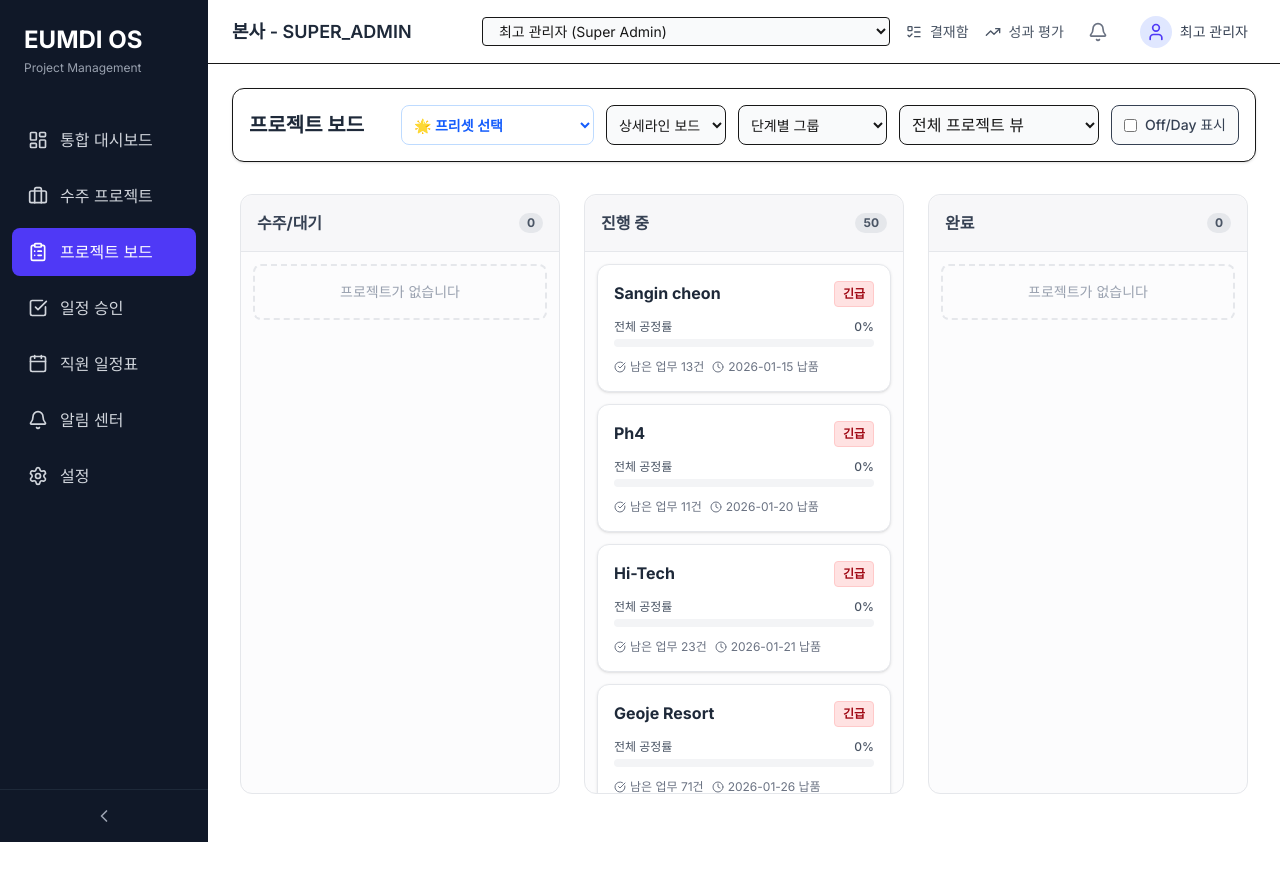
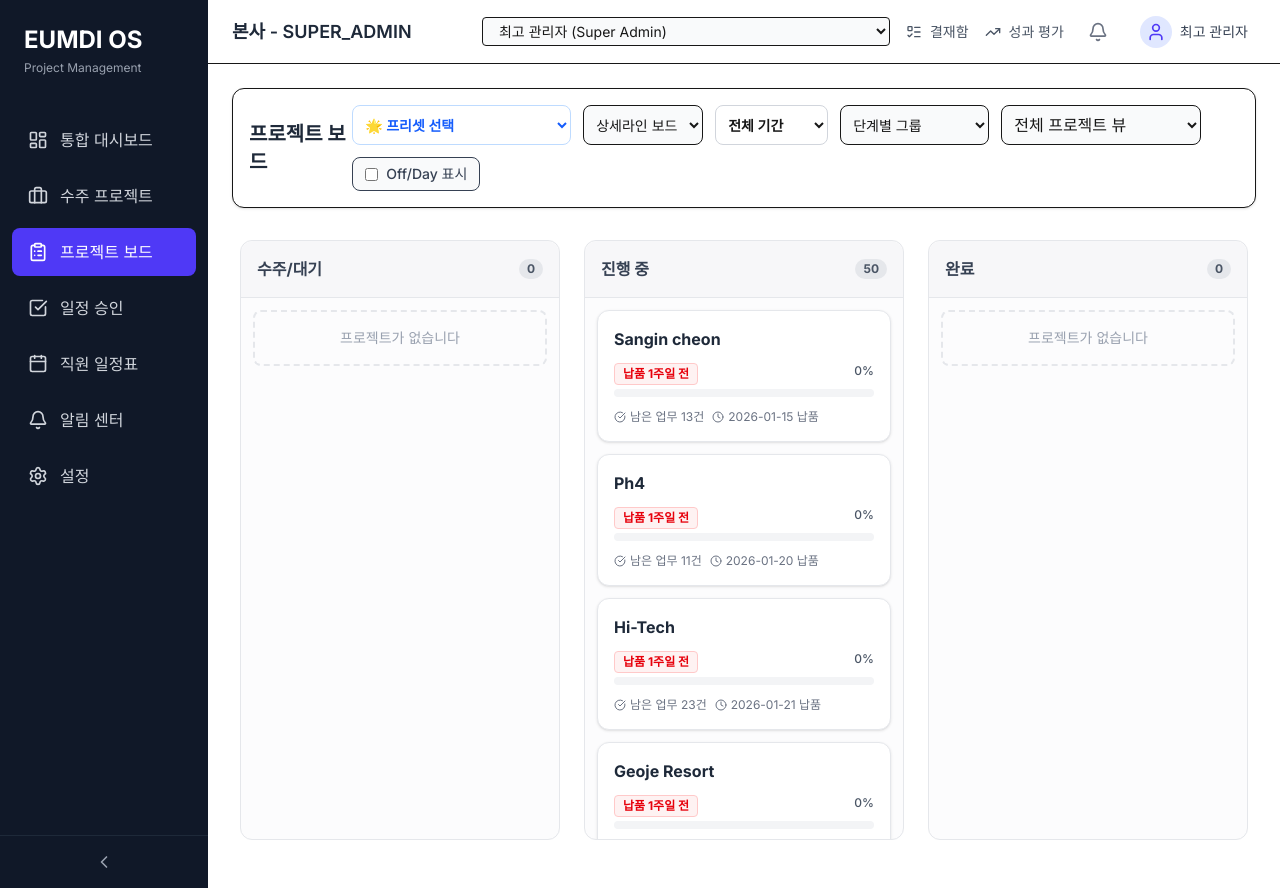
Before and after one commit to eumditravel-oss/workspace, a Next.js app: page /workspace/projects in a window 1280 px wide. Before the commit the page ends 842 px from the top, so only its background shows below. Built offline with nearby package versions, Linux system fonts and the light colour scheme.

Commit message:
phase-64: update delivery preset names and add month filters to project board and schedules

```diff
--- a/src/app/projects/page.tsx
+++ b/src/app/projects/page.tsx
@@ -20,6 +20,7 @@ export default function ProjectBoardPage() {
   const [viewType, setViewType] = useState<BoardViewType>('DETAILED');
   const [showPersonalSchedules, setShowPersonalSchedules] = useState(false);
   const [showEvaluationModal, setShowEvaluationModal] = useState(false);
+  const [selectedMonth, setSelectedMonth] = useState<number | 'ALL'>('ALL');
 
   const applyPreset = (preset: string) => {
     if (preset === 'ASSIGNEE_VIEW') {
@@ -39,6 +40,23 @@ export default function ProjectBoardPage() {
     if (currentUser.role === 'PM') return p.pmId === currentUser.id;
     if (currentUser.role === 'WORKER') return true; // In real app, check assignment
     return false;
+  });
+
+  const filteredProjects = accessibleProjects.filter(p => {
+    if (selectedMonth === 'ALL') return true;
+
+    // Filter by tasks that overlap with the selected month
+    const pTasks = tasks.filter(t => t.projectId === p.id && !t.isDeleted);
+    return pTasks.some(t => {
+      if (!t.startDate && !t.dueDate) return false;
+      const start = t.startDate ? new Date(t.startDate) : new Date(t.dueDate!);
+      const end = t.dueDate ? new Date(t.dueDate) : new Date(t.startDate!);
+
+      const targetMonthStart = new Date(2026, selectedMonth - 1, 1);
+      const targetMonthEnd = new Date(2026, selectedMonth, 0, 23, 59, 59);
+
+      return start <= targetMonthEnd && end >= targetMonthStart;
+    });
   });
 
   // Auto-select removed to show Project Summary Board by default
@@ -79,7 +97,7 @@ export default function ProjectBoardPage() {
             defaultValue=""
           >
             <option value="" disabled>🌟 프리셋 선택</option>
-            <option value="ASSIGNEE_VIEW">작업자별 부하(Assignee)</option>
+            <option value="ASSIGNEE_VIEW">진행중인 프로젝트(Assignee)</option>
             <option value="PRIORITY_VIEW">납품일 임박도 현황</option>
           </select>
 
@@ -90,6 +108,17 @@ export default function ProjectBoardPage() {
           >
             <option value="DETAILED">상세라인 보드</option>
             <option value="COLLAB">협업 보드</option>
+          </select>
+
+          <select
+            className="border rounded-lg p-2 bg-white text-sm font-semibold border-gray-300"
+            value={selectedMonth}
+            onChange={(e) => setSelectedMonth(e.target.value === 'ALL' ? 'ALL' : Number(e.target.value))}
+          >
+            <option value="ALL">전체 기간</option>
+            {[1, 2, 3, 4, 5, 6, 7].map(m => (
+              <option key={m} value={m}>2026년 {m}월</option>
+            ))}
           </select>
 
           <select
@@ -136,7 +165,7 @@ export default function ProjectBoardPage() {
         />
       ) : (
         <ProjectBoard
-          projects={accessibleProjects}
+          projects={filteredProjects}
           tasks={tasks}
           groupBy={groupBy}
           onProjectClick={setSelectedProjectId}
--- a/src/app/schedules/page.tsx
+++ b/src/app/schedules/page.tsx
@@ -78,9 +78,20 @@ export default function SchedulesPage() {
 
       <div className="bg-white rounded-xl shadow-sm border p-4 space-y-4">
         <div className="flex justify-between items-center">
-          <button onClick={prevMonth} className="p-2 bg-gray-100 rounded hover:bg-gray-200">&lt; 이전 달</button>
+          <div className="flex gap-2">
+            <button onClick={prevMonth} className="p-2 bg-gray-100 rounded hover:bg-gray-200">&lt; 이전 달</button>
+            <select
+              className="border rounded-lg p-2 bg-white text-sm font-bold border-gray-300"
+              value={month}
+              onChange={(e) => setCurrentDate(new Date(year, Number(e.target.value), 1))}
+            >
+              {[0, 1, 2, 3, 4, 5, 6].map(m => (
+                <option key={m} value={m}>2026년 {m + 1}월</option>
+              ))}
+            </select>
+            <button onClick={nextMonth} className="p-2 bg-gray-100 rounded hover:bg-gray-200">다음 달 &gt;</button>
+          </div>
           <h2 className="text-lg font-bold">{year}년 {month + 1}월</h2>
-          <button onClick={nextMonth} className="p-2 bg-gray-100 rounded hover:bg-gray-200">다음 달 &gt;</button>
         </div>
 
         {activeTab === 'MONTHLY_MATRIX' && (
--- a/src/components/board/Board.tsx
+++ b/src/components/board/Board.tsx
@@ -47,10 +47,10 @@ export const Board: React.FC<BoardProps> = ({ tasks, onMoveTask, currentUser, vi
     }
     if (groupBy === 'PRIORITY') {
       return [
-        { id: 'URGENT', title: '🔴 긴급' },
-        { id: 'HIGH', title: '🟠 높음' },
-        { id: 'NORMAL', title: '🔵 보통' },
-        { id: 'LOW', title: '⚪ 낮음' },
+        { id: 'WITHIN_1_WEEK', title: '🔴 납품 1주일 전' },
+        { id: 'WITHIN_2_WEEKS', title: '🟠 납품 2주일 전' },
+        { id: 'WITHIN_1_MONTH', title: '🔵 납품 1달 전' },
+        { id: 'UNSET', title: '⚪ 미정' },
       ];
     }
     if (groupBy === 'ASSIGNEE') {
--- a/src/components/board/ProjectBoard.tsx
+++ b/src/components/board/ProjectBoard.tsx
@@ -15,10 +15,10 @@ export const ProjectBoard: React.FC<Props> = ({ projects, tasks, groupBy, onProj
   const getColumns = () => {
     if (groupBy === 'PRIORITY') {
       return [
-        { id: 'URGENT', title: '🔴 긴급' },
-        { id: 'HIGH', title: '🟠 높음' },
-        { id: 'NORMAL', title: '🔵 보통' },
-        { id: 'LOW', title: '⚪ 낮음' },
+        { id: 'WITHIN_1_WEEK', title: '🔴 납품 1주일 전' },
+        { id: 'WITHIN_2_WEEKS', title: '🟠 납품 2주일 전' },
+        { id: 'WITHIN_1_MONTH', title: '🔵 납품 1달 전' },
+        { id: 'UNSET', title: '⚪ 미정' },
       ];
     }
     // Default to Status groups
--- a/src/components/board/ProjectSummaryCard.tsx
+++ b/src/components/board/ProjectSummaryCard.tsx
@@ -13,19 +13,7 @@ export const ProjectSummaryCard: React.FC<Props> = ({ project, tasks, onClick })
   const progress = getProjectOverallProgress(project, tasks);
   const urgency = getDeliveryUrgencyBucket(project);
 
-  const urgencyColors = {
-    URGENT: 'bg-red-100 text-red-800 border-red-200',
-    HIGH: 'bg-orange-100 text-orange-800 border-orange-200',
-    NORMAL: 'bg-blue-100 text-blue-800 border-blue-200',
-    LOW: 'bg-gray-100 text-gray-800 border-gray-200',
-  };
 
-  const urgencyLabels = {
-    URGENT: '긴급',
-    HIGH: '높음',
-    NORMAL: '보통',
-    LOW: '낮음',
-  };
 
   const pendingTasks = tasks.filter(t => t.projectId === project.id && t.status !== 'DONE').length;
 
@@ -36,14 +24,14 @@ export const ProjectSummaryCard: React.FC<Props> = ({ project, tasks, onClick })
     >
       <div className="flex justify-between items-start">
         <h3 className="font-bold text-gray-800 line-clamp-2">{project.title}</h3>
-        <span className={`px-2 py-1 rounded text-xs font-bold border ${urgencyColors[urgency]}`}>
-          {urgencyLabels[urgency]}
-        </span>
       </div>
 
       <div className="space-y-1">
         <div className="flex justify-between text-xs text-gray-600 font-medium">
-          <span>전체 공정률</span>
+          {urgency === 'WITHIN_1_WEEK' && <span className="text-xs font-bold text-red-600 bg-red-50 px-2 py-0.5 rounded border border-red-200">납품 1주일 전</span>}
+          {urgency === 'WITHIN_2_WEEKS' && <span className="text-xs font-bold text-orange-600 bg-orange-50 px-2 py-0.5 rounded border border-orange-200">납품 2주일 전</span>}
+          {urgency === 'WITHIN_1_MONTH' && <span className="text-xs font-bold text-blue-600 bg-blue-50 px-2 py-0.5 rounded border border-blue-200">납품 1달 전</span>}
+          {urgency === 'UNSET' && <span className="text-xs font-bold text-gray-500 bg-gray-50 px-2 py-0.5 rounded border border-gray-200">미정</span>}
           <span>{progress}%</span>
         </div>
         <div className="w-full bg-gray-100 rounded-full h-2 overflow-hidden">
--- a/src/components/dashboard/DepartmentManagerDashboard.tsx
+++ b/src/components/dashboard/DepartmentManagerDashboard.tsx
@@ -14,7 +14,7 @@ export const DepartmentManagerDashboard = () => {
   const deptProjects = projects.filter(p => !p.isDeleted && p.archiveStatus !== 'ARCHIVED' && p.departmentId === currentUser?.departmentId);
   const deptTasks = tasks.filter(t => deptProjects.some(p => p.id === t.projectId));
 
-  const urgentProjectsCount = deptProjects.filter(p => getDeliveryUrgencyBucket(p) === 'URGENT').length;
+  const urgentProjectsCount = deptProjects.filter(p => getDeliveryUrgencyBucket(p) === 'WITHIN_1_WEEK').length;
   const pendingApprovalsCount = deptTasks.filter(t => t.approvalStatus === 'PENDING').length;
 
   const delayedTasksCount = deptTasks.filter(t => {
@@ -65,7 +65,7 @@ export const DepartmentManagerDashboard = () => {
                       </div>
                     </td>
                     <td className="p-3 text-sm">
-                      <span className={`${urgency === 'URGENT' ? 'text-red-600 font-bold' : 'text-gray-500'}`}>
+                      <span className={`${urgency === 'WITHIN_1_WEEK' ? 'text-red-600 font-bold' : 'text-gray-500'}`}>
                         {p.deliveryDate || '미정'}
                       </span>
                     </td>
--- a/src/components/dashboard/PMDashboard.tsx
+++ b/src/components/dashboard/PMDashboard.tsx
@@ -14,7 +14,7 @@ export const PMDashboard = () => {
   const pmProjects = projects.filter(p => !p.isDeleted && p.archiveStatus !== 'ARCHIVED' && p.pmId === currentUser?.id);
   const pmTasks = tasks.filter(t => pmProjects.some(p => p.id === t.projectId));
 
-  const urgentProjectsCount = pmProjects.filter(p => getDeliveryUrgencyBucket(p) === 'URGENT').length;
+  const urgentProjectsCount = pmProjects.filter(p => getDeliveryUrgencyBucket(p) === 'WITHIN_1_WEEK').length;
   const pendingApprovalsCount = pmTasks.filter(t => t.approvalStatus === 'PENDING').length;
 
   const delayedTasksCount = pmTasks.filter(t => {
@@ -65,7 +65,7 @@ export const PMDashboard = () => {
                       </div>
                     </td>
                     <td className="p-3 text-sm">
-                      <span className={`${urgency === 'URGENT' ? 'text-red-600 font-bold' : 'text-gray-500'}`}>
+                      <span className={`${urgency === 'WITHIN_1_WEEK' ? 'text-red-600 font-bold' : 'text-gray-500'}`}>
                         {p.deliveryDate || '미정'}
                       </span>
                     </td>
--- a/src/components/dashboard/SuperAdminDashboard.tsx
+++ b/src/components/dashboard/SuperAdminDashboard.tsx
@@ -12,7 +12,7 @@ export const SuperAdminDashboard = () => {
   const activeProjects = projects.filter(p => !p.isDeleted && p.archiveStatus !== 'ARCHIVED');
 
   // 지표 계산
-  const urgentProjectsCount = activeProjects.filter(p => getDeliveryUrgencyBucket(p) === 'URGENT').length;
+  const urgentProjectsCount = activeProjects.filter(p => getDeliveryUrgencyBucket(p) === 'WITHIN_1_WEEK').length;
 
   const pendingApprovalsCount = tasks.filter(t => t.approvalStatus === 'PENDING').length;
 
@@ -85,7 +85,7 @@ export const SuperAdminDashboard = () => {
                       </div>
                     </td>
                     <td className="p-3 text-sm">
-                      <span className={`${urgency === 'URGENT' ? 'text-red-600 font-bold' : 'text-gray-500'}`}>
+                      <span className={`${urgency === 'WITHIN_1_WEEK' ? 'text-red-600 font-bold' : 'text-gray-500'}`}>
                         {p.deliveryDate || '미정'}
                       </span>
                     </td>
--- a/src/lib/selectors.ts
+++ b/src/lib/selectors.ts
@@ -116,8 +116,10 @@ export const normalizeScopeName = (rawName: string): string => {
   return rawName.replace(/[\n\r]+/g, ' ').trim();
 };
 
-export const getDeliveryUrgencyBucket = (project: Project, today: Date = new Date()): 'URGENT' | 'HIGH' | 'NORMAL' | 'LOW' => {
-  if (!project.deliveryDate) return 'LOW';
+export type DeliveryPresetBucket = 'WITHIN_1_WEEK' | 'WITHIN_2_WEEKS' | 'WITHIN_1_MONTH' | 'UNSET';
+
+export const getDeliveryUrgencyBucket = (project: Project, today: Date = new Date()): DeliveryPresetBucket => {
+  if (!project.deliveryDate) return 'UNSET';
 
   const delivery = new Date(project.deliveryDate);
   delivery.setHours(0, 0, 0, 0);
@@ -127,10 +129,10 @@ export const getDeliveryUrgencyBucket = (project: Project, today: Date = new Dat
   const diffTime = delivery.getTime() - current.getTime();
   const diffDays = Math.ceil(diffTime / (1000 * 60 * 60 * 24));
 
-  if (diffDays <= 3) return 'URGENT';
-  if (diffDays <= 7) return 'HIGH';
-  if (diffDays <= 14) return 'NORMAL';
-  return 'LOW';
+  if (diffDays <= 7) return 'WITHIN_1_WEEK';
+  if (diffDays <= 14) return 'WITHIN_2_WEEKS';
+  if (diffDays <= 30) return 'WITHIN_1_MONTH';
+  return 'UNSET';
 };
 
 export const getProjectOverallProgress = (project: Project, tasks: TaskCard[]): number => {
```
